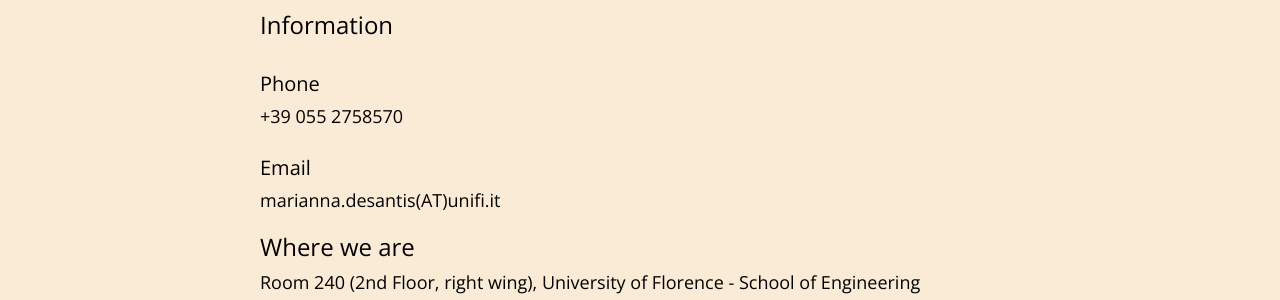
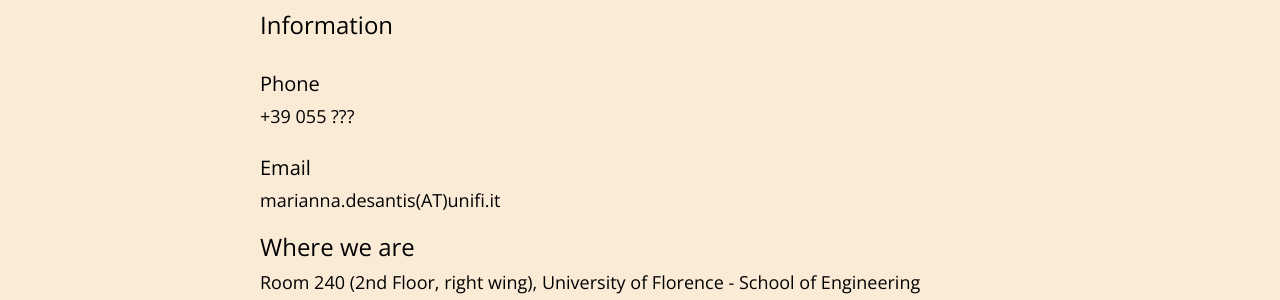
Before and after one commit to GOL-UniFI/GOL-UniFI.github.io, a Jekyll site: the page built from pages/contact.md, in a window 1280 px wide and 1197 px high. Shown: the part 219-519 px from the top of the window. Built offline with Jekyll 4.4.1, drawn with Linux system fonts in a browser that asks for light colours; nearby versions of some CDN libraries.

Commit message:
Update contact.md

```diff
--- a/pages/contact.md
+++ b/pages/contact.md
@@ -7,7 +7,7 @@
 <div class="row">
   <div class="column">
       <h3>Information</h3><br>
-      <h5>Phone</h5> +39 055 2758570<br><br>
+      <h5>Phone</h5> +39 055 ???<br><br>
     <h5>Email</h5> marianna.desantis(AT)unifi.it
   </div>
   <div class="column">
```
